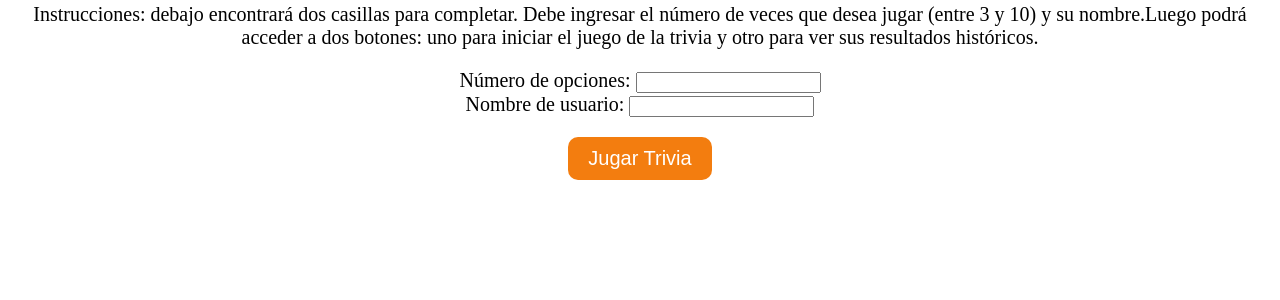
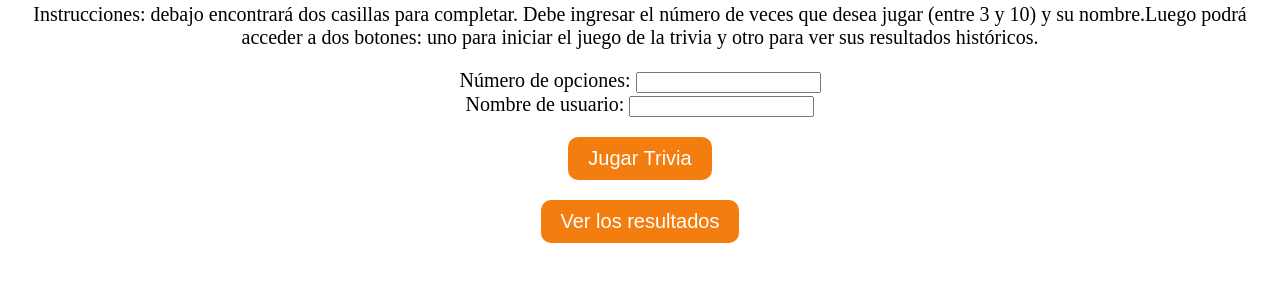
Before and after one commit to acaporizzo/PA_2024, a Flask app: page / in a window 1280 px wide. Shown: the part 395-695 px from the top of the page. Run offline with Flask 3, Linux system fonts and the light colour scheme; parts of the project's set-up code (start-up, migrations or seed data) failed here and were passed over.

Commit message:
arreglé como se mostraba la lista de ver resultados

```diff
--- a/TrabajoPractico_1/proyecto_1/server.py
+++ b/TrabajoPractico_1/proyecto_1/server.py
@@ -8,6 +8,7 @@ lista=[]
 nombre_de_usuario = ""
 numero_de_opciones = 3
 respuesta=None
+resultados_partidas=[]
 
 RUTA="./data/"
 DIRECCION=RUTA + "frases_de_peliculas.txt"
@@ -74,15 +75,19 @@ def respuestas():
     return render_template("respuestas.html", respuesta=respuesta,calificacion=calificacion, contador_repeticiones=contador_repeticiones, numero_de_opciones=numero_de_opciones)
 
 
-#@app.route("/resultados", methods=["GET", "POST"])
-#def ver_resultados():
-#    resultados_partidas=[]
-#    try:
-#        fecha_hora = datetime.datetime.now().strftime('%d/%m/%y %H:%M')
-#        calificacion=aciertos/numero_de_opciones
-#        resultados_partidas.append(f"{opcion_elegida} - {calificacion} - {fecha_hora}")
-#        return render_template("resultados.html", resultados_partidas=resultados_partidas)
-#    except KeyError:
+@app.route("/resultados", methods=["GET", "POST"])
+def ver_resultados():
+    global advertencia
+    global resultados_partidas
+    if len(resultados_partidas) == 0:
+        info = False
+        advertencia = "No hay resultados para mostrar ya que todavía no empezó la trivia"
+    info = True
+    advertencia = None
+    fecha_hora = datetime.datetime.now().strftime('%d/%m/%y %H:%M')
+    resultados_partidas.append(f"Hola, {nombre_de_usuario} {calificacion} y su partida inició el: {fecha_hora}")
+    return render_template("resultados.html", resultados_partidas=resultados_partidas, advertencia=advertencia, info=info)
+
 
 if __name__=="__main__":
     app.run(debug=True, host='0.0.0.0')
--- a/TrabajoPractico_1/proyecto_1/templates/home.html
+++ b/TrabajoPractico_1/proyecto_1/templates/home.html
@@ -35,7 +35,9 @@
         </div>
                 <button type="submit">Jugar Trivia</button>
             </form>
-
+        <form action="{{ url_for('ver_resultados') }}" method="post">
+            <button type="submit">Ver los resultados</button>
+        </form>
 
     </body>
 </html>
--- a/TrabajoPractico_1/proyecto_1/templates/respuestas.html
+++ b/TrabajoPractico_1/proyecto_1/templates/respuestas.html
@@ -3,7 +3,7 @@
     <head>
         <meta charset="UTF-8">
         <meta name="viewport" content="width=device-width, initial-scale=1.0">
-        <title>respuestas</title>
+        <title>Respuestas</title>
         <style>
             .center-image {text-align: center}
             .center-text {text-align: center; font-size: 20px}
--- a/TrabajoPractico_1/proyecto_1/templates/trivia.html
+++ b/TrabajoPractico_1/proyecto_1/templates/trivia.html
@@ -3,7 +3,7 @@
     <head>
         <meta charset="UTF-8">
         <meta name="viewport" content="width=device-width, initial-scale=1.0">
-        <title>trivia</title>
+        <title>Trivia</title>
         <style>
             .center-image {text-align: center}
             .center-text {text-align: center; font-size: 20px}
```
Also changed, not shown: TrabajoPractico_1/proyecto_1/templates/resultados.html (+23 -0 lines).
